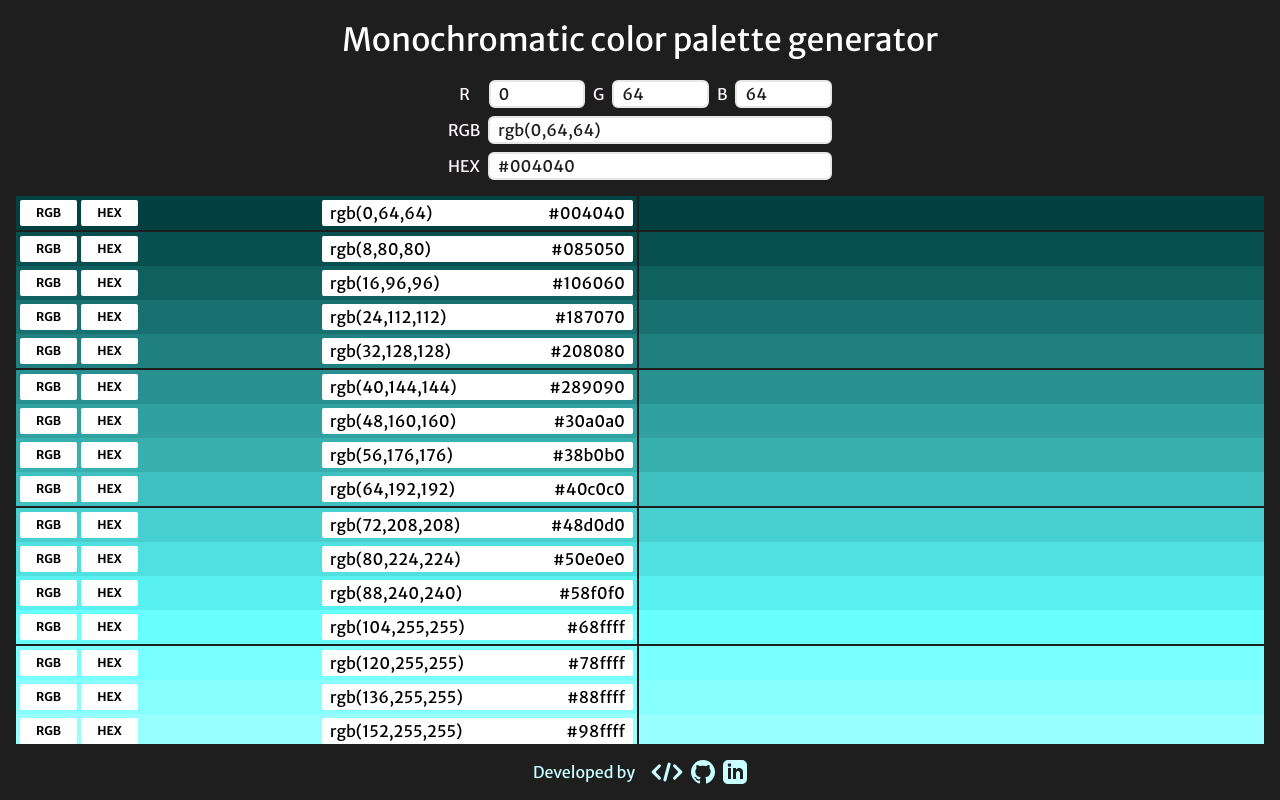
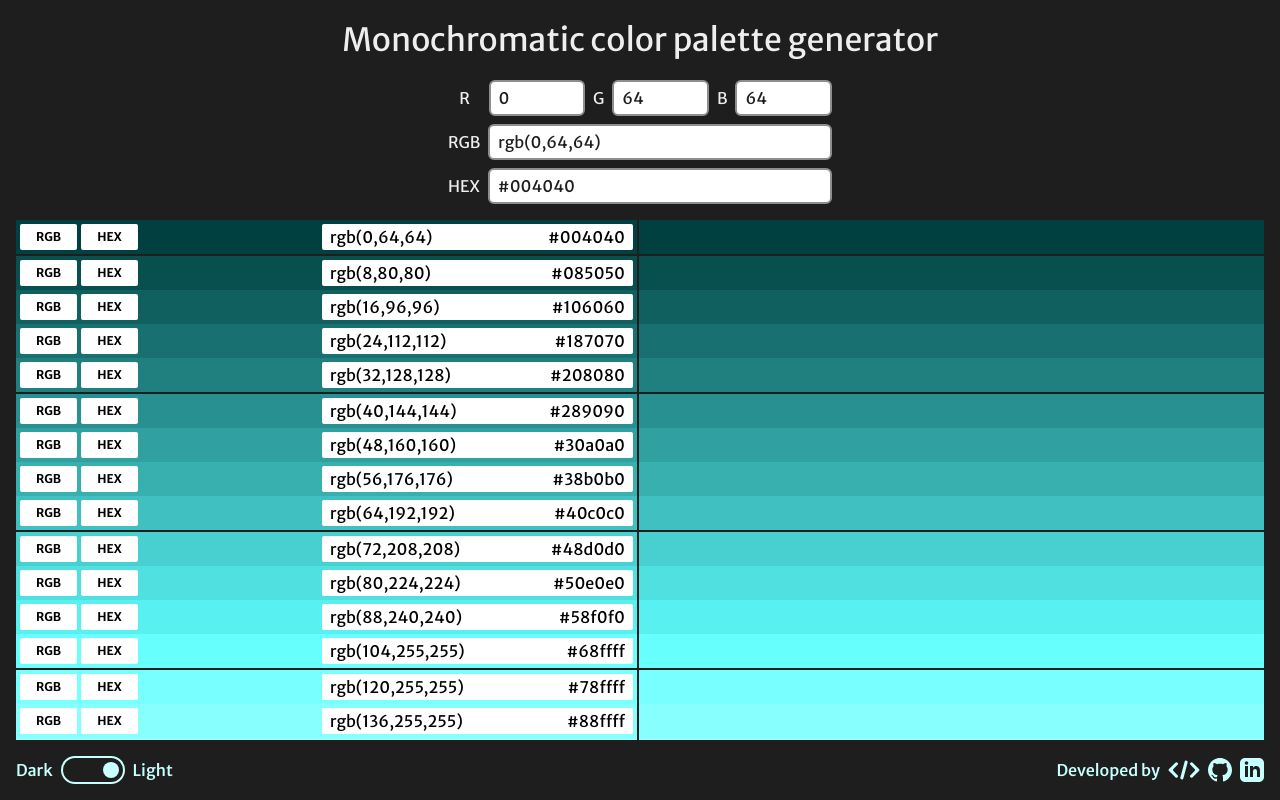
Before and after one commit to Dangoxy/MonochromaticPaletteGenerator, a Vue app: page /#/ in a window 1280 px wide. Built offline with nearby package versions, Linux system fonts and the light colour scheme.

Commit message:
added light mode with a switch

```diff
--- a/src/views/Homepage.vue
+++ b/src/views/Homepage.vue
@@ -1,36 +1,92 @@
 <template>
-    <div class="flex flex-col h-full w-full p-4 justify-start items-center gap-4 bg-[#1E1E1E]">
-        <h1 class="text-white text-[32px] text-center">Monochromatic color palette generator</h1>
+    <div
+    :style="
+    darkmode.toggle ?
+    {backgroundColor: '#eeeeee'} :
+    !darkmode.toggle ?
+    {backgroundColor: '#1E1E1E'} :
+    {backgroundColor: 'white'}"
+    class="flex flex-col h-full w-full p-4 justify-start items-center gap-4 bg-[#1E1E1E] transition-all duration-500">
+        <h1
+        :style="
+        darkmode.toggle ?
+        {color: '#1E1E1E'} :
+        !darkmode.toggle ?
+        {color: '#eeeeee'} :
+        {color: 'white'}"
+        class="text-white text-[32px] text-center transition-all duration-500">Monochromatic color palette generator</h1>
 
         <!-- Input section -->
-        <div class="flex flex-col gap-2 w-[100%] max-w-96">
-            <div class="flex justify-center items-center w-full gap-2 text-[#fff8ff]">
+        <div
+        :style="
+        darkmode.toggle ?
+        {color: '#1E1E1E'} :
+        !darkmode.toggle ?
+        {color: '#eeeeee'} :
+        {color: 'white'}"
+        class="flex flex-col gap-2 w-[100%] max-w-96 transition-all duration-500">
+            <div
+
+            class="flex justify-center items-center w-full gap-2">
                 <label class="opacity-0">G</label>
                 <label class="-m-2">R</label>
                 <label class="opacity-0">B</label>
-                <input class="rounded-md border-2 px-2 w-full text-[#1E1E1E]" v-model="rgb.r" placeholder="0" maxlength="3">
+                <input
+                :style="
+                darkmode.toggle ?
+                {color: '#1E1E1E', borderColor: '#1E1E1E'} :
+                !darkmode.toggle ?
+                {color: '#1E1E1E', borderColor: '#8e8e8e'} :
+                {color: 'white', borderColor:'black'}"
+                class="rounded-md border-2 px-2 py-1 w-full transition-all duration-500" v-model="rgb.r" placeholder="0" maxlength="3">
                 <label>G</label>
-                <input class="rounded-md border-2 px-2 w-full text-[#1E1E1E]" v-model="rgb.g" placeholder="0" maxlength="3">
+                <input
+                :style="
+                darkmode.toggle ?
+                {color: '#1E1E1E', borderColor: '#1E1E1E'} :
+                !darkmode.toggle ?
+                {color: '#1E1E1E', borderColor: '#8e8e8e'} :
+                {color: 'white', borderColor:'black'}"
+                class="rounded-md border-2 px-2 py-1 w-full transition-all duration-500" v-model="rgb.g" placeholder="0" maxlength="3">
                 <label>B</label>
-                <input class="rounded-md border-2 px-2 w-full text-[#1E1E1E]" v-model="rgb.b" placeholder="0" maxlength="3">
+                <input
+                :style="
+                darkmode.toggle ?
+                {color: '#1E1E1E', borderColor: '#1E1E1E'} :
+                !darkmode.toggle ?
+                {color: '#1E1E1E', borderColor: '#8e8e8e'} :
+                {color: 'white', borderColor:'black'}"
+                class="rounded-md border-2 px-2 py-1 w-full transition-all duration-500" v-model="rgb.b" placeholder="0" maxlength="3">
             </div>
 
             <div class="flex gap-2 justify-center items-center">
-                <label class="text-[#fff8ff]">RGB</label>
+                <label class="">RGB</label>
                 <input
-                class="rounded-md border-2 px-2 w-full text-[#1E1E1E]"
+                :style="
+                darkmode.toggle ?
+                {color: '#1E1E1E', borderColor: '#1E1E1E'} :
+                !darkmode.toggle ?
+                {color: '#1E1E1E', borderColor: '#8e8e8e'} :
+                {color: 'white', borderColor:'black'}"
+                class="rounded-md border-2 px-2 py-1 w-full transition-all duration-500"
                 maxlength="16"
                 v-model="rgbAll.rgb"
-                placeholder="rgb(255,255,255)">
+                placeholder="#eeeeee">
             </div>
 
             <div class="flex gap-2 justify-center items-center">
-                <label class="text-[#fff8ff]">HEX</label>
+                <label class="">HEX</label>
                 <input
-                class="rounded-md border-2 px-2 w-full text-[#1E1E1E]"
+                :style="
+                darkmode.toggle ?
+                {color: '#1E1E1E', borderColor: '#1E1E1E'} :
+                !darkmode.toggle ?
+                {color: '#1E1E1E', borderColor: '#8e8e8e'} :
+                {color: 'white', borderColor:'black'}"
+                class="rounded-md border-2 px-2 py-1 w-full transition-all duration-500"
                 v-model="rgbAll.hex"
                 maxlength="8"
-                placeholder="#f0f0f0">
+                placeholder="#eeeeee">
             </div>
         </div>
         <!-- / Input section -->
@@ -74,26 +130,116 @@
         <!-- / Palette section -->
 
         <!-- Footer -->
+        <div class="w-full flex justify-between items-center gap-2">
             <div
-        class="flex flex-wrap gap-4 justify-center items-center  text-center"
-        :style="(palette.length !==0 && palette.length > 8) ? {color: palette[palette.length-4].hex} : {color: 'white'}"
+            class="flex justify-center items-center flex-row gap-2 font-medium transition-all duration-500"
+            :style="
+            (palette.length !==0 && palette.length > 8) && darkmode.toggle && (rgb.r > 155 || rgb.g > 155 || rgb.b > 155) ?
+            {color: 'rgb('+ (rgb.r > 155? rgb.r-100 : rgb.r) +','+ (rgb.g > 155? rgb.g-100 : rgb.g) +','+ (rgb.b > 155? rgb.b-100 : rgb.b) +')'} :
+            (palette.length !==0 && palette.length > 8) && darkmode.toggle && (rgb.r < 155 || rgb.g < 155 || rgb.b < 155) ?
+            {color: palette[0].hex} :
+            (palette.length !==0 && palette.length > 8) && !darkmode.toggle?
+            {color: palette[palette.length-4].hex} :
+            darkmode.toggle ?
+            {color: '#1E1E1E'} : {color: '#eeeeee'}">
+                <h1
+                class="cursor-pointer"
+                @click="darkmode.toggle = false">Dark</h1>
+                <div
+                :style="
+                (palette.length !==0 && palette.length > 8) && darkmode.toggle && (rgb.r > 155 || rgb.g > 155 || rgb.b > 155) ?
+                {borderColor: 'rgb('+ (rgb.r > 155? rgb.r-100 : rgb.r) +','+ (rgb.g > 155? rgb.g-100 : rgb.g) +','+ (rgb.b > 155? rgb.b-100 : rgb.b) +')'} :
+                (palette.length !==0 && palette.length > 8) && darkmode.toggle && (rgb.r < 155 || rgb.g < 155 || rgb.b < 155) ?
+                {borderColor: palette[0].hex} :
+                (palette.length !==0 && palette.length > 8) && !darkmode.toggle?
+                {borderColor: palette[palette.length-4].hex} :
+                darkmode.toggle ?
+                {borderColor: '#1E1E1E'} : {borderColor: '#eeeeee'}"
+                class="w-[64px] bg-transparent border-2 h-7 rounded-full p-1 relative transition-all duration-500">
+                    <div
+                    class="size-4 rounded-full absolute right-[4px] transition-all duration-500 cursor-pointer"
+                    :style="
+                    (palette.length !==0 && palette.length > 8) && darkmode.toggle && (rgb.r > 155 || rgb.g > 155 || rgb.b > 155) ?
+                    {backgroundColor: 'rgb('+ (rgb.r > 155? rgb.r-100 : rgb.r) +','+ (rgb.g > 155? rgb.g-100 : rgb.g) +','+ (rgb.b > 155? rgb.b-100 : rgb.b) +')'} :
+                    (palette.length !==0 && palette.length > 8) && darkmode.toggle && (rgb.r < 155 || rgb.g < 155 || rgb.b < 155) ?
+                    {backgroundColor: palette[0].hex} :
+                    (palette.length !==0 && palette.length > 8) && !darkmode.toggle?
+                    {backgroundColor: palette[palette.length-4].hex} :
+                    darkmode.toggle ?
+                    {backgroundColor: '#1E1E1E'} : {backgroundColor: '#eeeeee'}"
+                    :class="darkmode.toggle ?
+                    'right-[4px]' :
+                    'right-[40px]'"
+                    @click="darkmode.toggle = !darkmode.toggle"
+                    ></div>
+                </div>
+                <h1
+                class="cursor-pointer"
+                @click="darkmode.toggle = true">Light</h1>
+            </div>
+            <div
+            class="flex flex-wrap gap-4 justify-center items-center  text-center "
+
             >
-            <h1>Developed by</h1>
+                <div class="flex phone:flex-row flex-col gap-2 justify-center items-center">
+                    <h1
+                    class="transition-all duration-500 font-medium"
+                    :style="
+                    (palette.length !==0 && palette.length > 8) && darkmode.toggle && (rgb.r > 155 || rgb.g > 155 || rgb.b > 155) ?
+                    {color: 'rgb('+ (rgb.r > 155? rgb.r-100 : rgb.r) +','+ (rgb.g > 155? rgb.g-100 : rgb.g) +','+ (rgb.b > 155? rgb.b-100 : rgb.b) +')'} :
+                    (palette.length !==0 && palette.length > 8) && darkmode.toggle && (rgb.r < 155 || rgb.g < 155 || rgb.b < 155) ?
+                    {color: palette[0].hex} :
+                    (palette.length !==0 && palette.length > 8) && !darkmode.toggle?
+                    {color: palette[palette.length-4].hex} :
+                    darkmode.toggle ?
+                    {color: '#1E1E1E'} : {color: '#eeeeee'}"
+                    >Developed by</h1>
 
                     <div class="flex gap-2">
                         <a target="_blank" href="https://ammarabdelwadoudv2.netlify.app" class="underline underline-offset-2">
                             <div
-                    :style="(palette.length !==0 && palette.length > 8) ? {backgroundColor: palette[palette.length-4].hex} : {backgroundColor: 'white'}"
-                    class="hover:scale-105 logo size-8 -my-1"></div>
+                            :style="
+                            (palette.length !==0 && palette.length > 8) && darkmode.toggle && (rgb.r > 155 || rgb.g > 155 || rgb.b > 155) ?
+                            {backgroundColor: 'rgb('+ (rgb.r > 155? rgb.r-100 : rgb.r) +','+ (rgb.g > 155? rgb.g-100 : rgb.g) +','+ (rgb.b > 155? rgb.b-100 : rgb.b) +')'} :
+                            (palette.length !==0 && palette.length > 8) && darkmode.toggle && (rgb.r < 155 || rgb.g < 155 || rgb.b < 155) ?
+                            {backgroundColor: palette[0].hex} :
+                            (palette.length !==0 && palette.length > 8) && !darkmode.toggle?
+                            {backgroundColor: palette[palette.length-4].hex} :
+                            darkmode.toggle ?
+                            {backgroundColor: '#1E1E1E'} : {backgroundColor: '#eeeeee'}"
+                            class="hover:scale-105 logo size-8 -my-1 transition-colors duration-500"></div>
                         </a>
                         <a class="hover:scale-105" target="_blank" href="https://github.com/Dangoxy">
-                    <svg :fill="(palette.length !==0 && palette.length > 8) ? palette[palette.length-4].hex : 'white'"
+                            <svg
+                            class="transition-colors duration-500"
+                            :fill="
+                            (palette.length !==0 && palette.length > 8) && darkmode.toggle && (rgb.r > 155 || rgb.g > 155 || rgb.b > 155) ?
+                            'rgb('+ (rgb.r > 155? rgb.r-100 : rgb.r) +','+ (rgb.g > 155? rgb.g-100 : rgb.g) +','+ (rgb.b > 155? rgb.b-100 : rgb.b) +')' :
+                            (palette.length !==0 && palette.length > 8) && darkmode.toggle && (rgb.r < 155 || rgb.g < 155 || rgb.b < 155) ?
+                            palette[0].hex :
+                            (palette.length !==0 && palette.length > 8) && !darkmode.toggle?
+                            palette[palette.length-4].hex :
+                            darkmode.toggle ?
+                            '#1E1E1E' : '#eeeeee'"
+
                             xmlns="http://www.w3.org/2000/svg" width="24" height="24" viewBox="0 0 24 24"><path d="M12 0c-6.626 0-12 5.373-12 12 0 5.302 3.438 9.8 8.207 11.387.599.111.793-.261.793-.577v-2.234c-3.338.726-4.033-1.416-4.033-1.416-.546-1.387-1.333-1.756-1.333-1.756-1.089-.745.083-.729.083-.729 1.205.084 1.839 1.237 1.839 1.237 1.07 1.834 2.807 1.304 3.492.997.107-.775.418-1.305.762-1.604-2.665-.305-5.467-1.334-5.467-5.931 0-1.311.469-2.381 1.236-3.221-.124-.303-.535-1.524.117-3.176 0 0 1.008-.322 3.301 1.23.957-.266 1.983-.399 3.003-.404 1.02.005 2.047.138 3.006.404 2.291-1.552 3.297-1.23 3.297-1.23.653 1.653.242 2.874.118 3.176.77.84 1.235 1.911 1.235 3.221 0 4.609-2.807 5.624-5.479 5.921.43.372.823 1.102.823 2.222v3.293c0 .319.192.694.801.576 4.765-1.589 8.199-6.086 8.199-11.386 0-6.627-5.373-12-12-12z"/></svg>
                         </a>
                         <a class="hover:scale-105" target="_blank" href="https://www.linkedin.com/in/ammar-abdelwadoud-20457a272/">
-                    <svg :fill="(palette.length !==0 && palette.length > 8) ? palette[palette.length-4].hex : 'white'"
+                            <svg
+                            class="transition-colors duration-500"
+                            :fill="
+                            (palette.length !==0 && palette.length > 8) && darkmode.toggle && (rgb.r > 155 || rgb.g > 155 || rgb.b > 155) ?
+                            'rgb('+ (rgb.r > 155? rgb.r-100 : rgb.r) +','+ (rgb.g > 155? rgb.g-100 : rgb.g) +','+ (rgb.b > 155? rgb.b-100 : rgb.b) +')' :
+                            (palette.length !==0 && palette.length > 8) && darkmode.toggle && (rgb.r < 155 || rgb.g < 155 || rgb.b < 155) ?
+                            palette[0].hex :
+                            (palette.length !==0 && palette.length > 8) && !darkmode.toggle?
+                            palette[palette.length-4].hex :
+                            darkmode.toggle ?
+                            '#1E1E1E' : '#eeeeee'"
                             xmlns="http://www.w3.org/2000/svg" width="24" height="24" viewBox="0 0 24 24"><path d="M19 0h-14c-2.761 0-5 2.239-5 5v14c0 2.761 2.239 5 5 5h14c2.762 0 5-2.239 5-5v-14c0-2.761-2.238-5-5-5zm-11 19h-3v-11h3v11zm-1.5-12.268c-.966 0-1.75-.79-1.75-1.764s.784-1.764 1.75-1.764 1.75.79 1.75 1.764-.783 1.764-1.75 1.764zm13.5 12.268h-3v-5.604c0-3.368-4-3.113-4 0v5.604h-3v-11h3v1.765c1.396-2.586 7-2.777 7 2.476v6.759z"/></svg>
                         </a>
+                    </div>
+                </div>
             </div>
         </div>
         <!-- / Footer -->
@@ -122,7 +268,7 @@ import { reactive, watch } from 'vue';
     let showSnackBar = reactive({show: false})
 
     let palette = reactive({rgb:[], hex:[]})
-    console.log(palette)
+    let darkmode = reactive({toggle: false})
 
     function rgbToHex(r, g, b){
         return ('#' + [r, g, b].map(x => x.toString(16).padStart(2, '0')).join(''))
@@ -330,15 +476,16 @@ import { reactive, watch } from 'vue';
         myLoop3();
         }
     }, 150)
-    } */
+    }
 
-    /* myLoop1();
+    myLoop1();
     myLoop2();
     myLoop3();  */
 
 
     watch(rgb, (oldRgb, newRgb)=>{
         console.log(palette)
+        console.log('rgb('+(rgb.r > 155? rgb.r-100 : rgb.r) +','+ (rgb.g > 155? rgb.g-100 : rgb.g) +','+ (rgb.b > 155? rgb.b-100 : rgb.b) +')')
         generatePalette()
         /* console.log(rgb) */
     })
@@ -412,7 +559,7 @@ import { reactive, watch } from 'vue';
 <style scoped>
 
 .logo {
-  background-color: red;
+
   -webkit-mask: url(../../public/devIcon3.svg) no-repeat center;
   mask: url(../../public/devIcon3.svg) no-repeat center;
 
@@ -454,21 +601,21 @@ import { reactive, watch } from 'vue';
 
     /* Track */
     ::-webkit-scrollbar-track {
-    background: rgba(255, 255, 255,0);
+    background: rgba(128, 128, 129,0);
     border-radius: 8px;
 
     }
 
     /* Handle */
     ::-webkit-scrollbar-thumb {
-    background: rgba(255, 255, 255,0.1);
+    background: rgba(128, 128, 128,0.5);
     border-radius: 1px;
 
     }
 
     /* Handle on hover */
     ::-webkit-scrollbar-thumb:hover {
-        background: rgba(255, 255, 255,0.5);
+        background: rgba(128, 128, 128,0.75);
 
     }
 }
```
Lines whose indentation alone changed are shown as unchanged.
